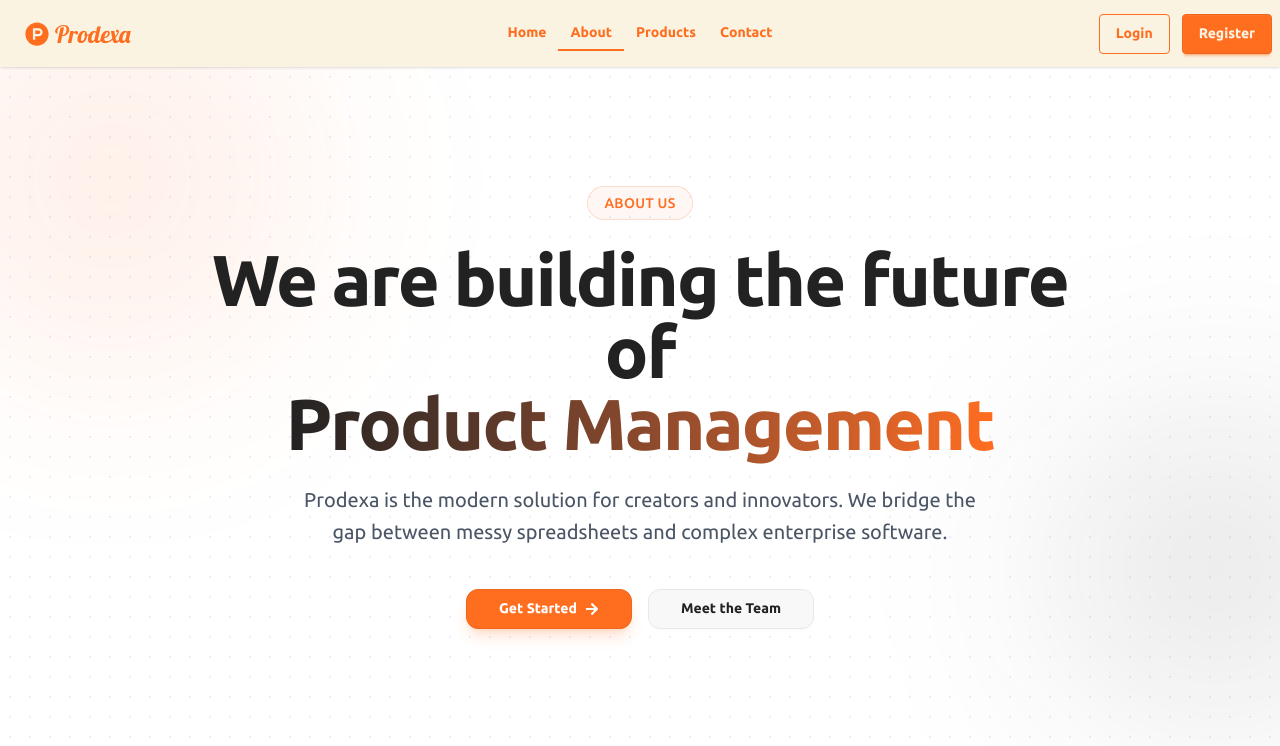
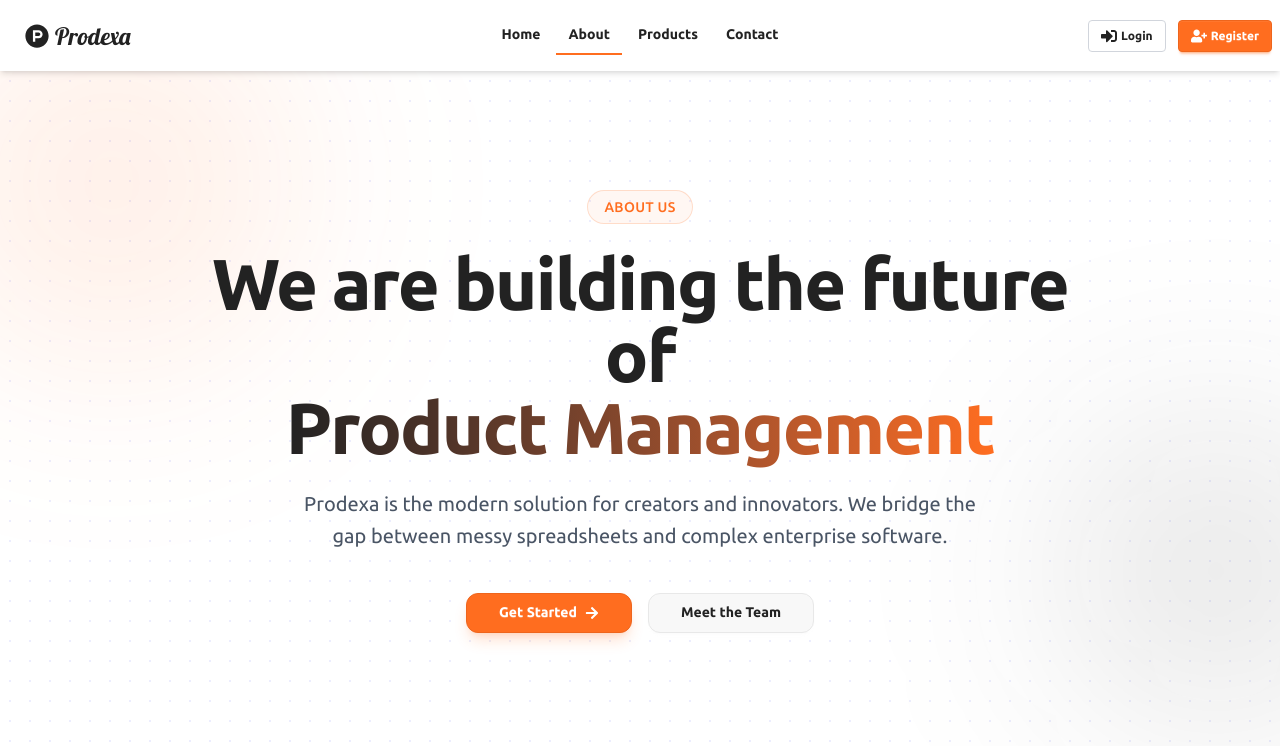
Before and after one commit to RaiyanSohel-byte/prodexa-client, a Next.js app: page /about in a window 1280 px wide. Shown: the top 746 px of the page. Built offline with nearby package versions, Linux system fonts and the light colour scheme; no server answers.

Commit message:
readme file added

```diff
--- a/src/components/shared/Footer.jsx
+++ b/src/components/shared/Footer.jsx
@@ -1,8 +1,8 @@
 import React from "react";
 import Logo from "./Logo";
 import Link from "next/link";
-import { FaGithub, FaFacebook, FaTwitter, FaYoutube } from "react-icons/fa"; // Added specific social icons
-
+import { FaGithub, FaFacebook, FaYoutube } from "react-icons/fa";
+import { FaXTwitter } from "react-icons/fa6";
 const Footer = () => {
   const currentYear = new Date().getFullYear();
 
@@ -14,8 +14,7 @@ const Footer = () => {
           {/* Column 1: Logo and Brand Info */}
           <div className="md:col-span-2 lg:col-span-2 space-y-4">
             <div className="flex items-center text-2xl font-bold">
-              <Logo />{" "}
-              {/* Assuming Logo component displays the brand name/icon */}
+              <Logo /> {/* Assuming Logo component displays the brand name */}
             </div>
             <p className="text-gray-400 max-w-xs">
               Prodexa provides powerful tools and insights to manage and scale
@@ -56,7 +55,7 @@ const Footer = () => {
             </nav>
           </div>
 
-          {/* Column 3: Resources/Support (Optional, for professional look) */}
+          {/* Column 3: Resources/Support */}
           <div className="space-y-3">
             <h3 className="text-lg font-semibold text-accent uppercase tracking-wider mb-3">
               Support
@@ -95,15 +94,15 @@ const Footer = () => {
               Connect
             </h3>
             <div className="flex space-x-4 text-gray-400">
-              {/* Twitter (Replaced old SVG) */}
+              {/* Twitter */}
               <a
                 href="#"
                 aria-label="Twitter"
                 className="hover:text-white transition transform hover:scale-110"
               >
-                <FaTwitter className="w-6 h-6" />
+                <FaXTwitter className="w-6 h-6" />
               </a>
-              {/* YouTube (Replaced old SVG) */}
+              {/* YouTube  */}
               <a
                 href="#"
                 aria-label="YouTube"
@@ -111,7 +110,7 @@ const Footer = () => {
               >
                 <FaYoutube className="w-6 h-6" />
               </a>
-              {/* Facebook (Replaced old SVG) */}
+              {/* Facebook  */}
               <a
                 href="#"
                 aria-label="Facebook"
--- a/src/components/shared/Navbar.jsx
+++ b/src/components/shared/Navbar.jsx
@@ -7,62 +7,12 @@ import Swal from "sweetalert2";
 import toast from "react-hot-toast";
 import Image from "next/image";
 import { usePathname } from "next/navigation";
-import { FaPlusCircle } from "react-icons/fa";
+import { FaPlusCircle, FaSignInAlt, FaUserPlus } from "react-icons/fa"; // Added Login/Register icons
 import { MdOutlineManageHistory } from "react-icons/md";
 
 const Navbar = () => {
   const { user, logOutUser } = useAuth();
   const pathName = usePathname();
-
-  const links = (
-    <>
-      <li>
-        <Link
-          href="/"
-          className={
-            pathName === "/" ? "border-b-2 border-accent rounded-none" : ""
-          }
-        >
-          Home
-        </Link>
-      </li>
-      <li>
-        <Link
-          href="/about"
-          className={
-            pathName === "/about" ? "border-b-2 border-accent rounded-none" : ""
-          }
-        >
-          About
-        </Link>
-      </li>
-      <li>
-        <Link
-          href="/products"
-          className={
-            pathName === "/products"
-              ? "border-b-2 border-accent rounded-none"
-              : ""
-          }
-        >
-          Products
-        </Link>
-      </li>
-
-      <li>
-        <Link
-          href="/contact"
-          className={
-            pathName === "/contact"
-              ? "border-b-2 border-accent rounded-none"
-              : ""
-          }
-        >
-          Contact
-        </Link>
-      </li>
-    </>
-  );
 
   const handleLogOut = () => {
     Swal.fire({
@@ -70,8 +20,8 @@ const Navbar = () => {
       text: "You will be logged out!",
       icon: "warning",
       showCancelButton: true,
-      confirmButtonColor: "#28a745",
-      cancelButtonColor: "#d33",
+      confirmButtonColor: "#10B981", // Modern color for confirmation
+      cancelButtonColor: "#EF4444",
       confirmButtonText: "Yes, log out!",
     }).then((result) => {
       if (result.isConfirmed) {
@@ -89,16 +39,50 @@ const Navbar = () => {
     });
   };
 
+  // --- Refined Navigation Links ---
+  const links = (
+    <>
+      {["Home", "About", "Products", "Contact"].map((label) => {
+        const href = label === "Home" ? "/" : `/${label.toLowerCase()}`;
+        const isActive = pathName === href;
+        return (
+          <li key={label}>
+            <Link
+              href={href}
+              className={`
+                px-3 py-2 text-primary font-semibold transition duration-200
+                hover:text-accent hover:bg-transparent
+                ${
+                  isActive
+                    ? "border-b-2 border-accent text-accent !bg-transparent rounded-none"
+                    : "border-b-2 border-transparent"
+                }
+              `}
+            >
+              {label}
+            </Link>
+          </li>
+        );
+      })}
+    </>
+  );
+
   return (
-    <div className="bg-secondary shadow-sm sticky top-0 z-50">
-      <div className="max-w-7xl mx-auto navbar text-accent">
+    // --- Sticky Container with Modern Background ---
+    <div className="bg-white/95 backdrop-blur-sm shadow-md sticky top-0 z-50 transition-all duration-300">
+      <div className="max-w-7xl mx-auto navbar text-primary">
+        {/* === Left: Logo and Mobile Menu === */}
         <div className="navbar-start">
-          {/* Mobile Menu */}
+          {/* Mobile Dropdown */}
           <div className="dropdown">
-            <div tabIndex={0} role="button" className="btn btn-ghost lg:hidden">
+            <div
+              tabIndex={0}
+              role="button"
+              className="btn btn-ghost lg:hidden p-2"
+            >
               <svg
                 xmlns="http://www.w3.org/2000/svg"
-                className="h-5 w-5"
+                className="h-6 w-6"
                 fill="none"
                 viewBox="0 0 24 24"
                 stroke="currentColor"
@@ -113,7 +97,7 @@ const Navbar = () => {
             </div>
             <ul
               tabIndex={-1}
-              className="menu menu-sm dropdown-content bg-base-100 rounded-box z-10 mt-3 w-52 p-2 shadow font-semibold"
+              className="menu menu-sm dropdown-content bg-white rounded-box z-50 mt-3 w-52 p-2 shadow-xl font-semibold border border-gray-100"
             >
               {links}
             </ul>
@@ -123,83 +107,97 @@ const Navbar = () => {
           <Logo />
         </div>
 
-        {/* Desktop Menu */}
+        {/* === Center: Desktop Menu === */}
         <div className="navbar-center hidden lg:flex">
-          <ul className="menu menu-horizontal px-1 font-semibold">{links}</ul>
+          <ul className="menu menu-horizontal px-1 font-semibold space-x-1">
+            {links}
+          </ul>
         </div>
 
-        {/* Right Side */}
+        {/* === Right: Auth/User Controls === */}
         <div className="navbar-end gap-3">
           {user ? (
             <>
+              {/* --- User Dropdown --- */}
               <div className="dropdown dropdown-end">
                 <div
                   tabIndex={0}
                   role="button"
-                  className="btn btn-ghost btn-circle avatar"
+                  className="btn btn-ghost btn-circle avatar p-0 transition-transform duration-300 hover:scale-105"
+                  title={user.displayName || user.email || "User"}
                 >
-                  <div className="w-12 rounded-full border-2 border-accent">
+                  <div className="w-10 h-10 rounded-full border-2 border-accent ring-2 ring-offset-2 ring-accent/50 overflow-hidden">
                     <Image
                       src={
-                        user.photoURL ||
-                        "https://images.unsplash.com/photo-1728577740843-5f29c7586afe?q=80&w=880&auto=format&fit=crop&ixlib=rb-4.1.0&ixid=M3wxMjA3fDB8MHxwaG90by1wYWdlfHx8fGVufDB8fHx8fA%3D%3D"
+                        user.photoURL || "/default-user.png" // Use a local default image path
                       }
                       alt="profile"
-                      width={48}
-                      height={48}
+                      width={40}
+                      height={40}
+                      sizes="40px"
+                      className="object-cover"
                     />
                   </div>
                 </div>
 
                 <ul
                   tabIndex={0}
-                  className="mt-3 z-[100] p-4 shadow menu menu-sm dropdown-content bg-base-100 rounded-box w-60"
+                  className="mt-4 z-[100] p-4 shadow-2xl menu menu-sm dropdown-content bg-white rounded-xl w-72 border border-gray-100"
                 >
-                  <li className="mb-2 text-center">
-                    <Image
-                      src={user.photoURL || "/default-user.png"}
-                      alt="profile"
-                      width={60}
-                      height={60}
-                      className="rounded-full mx-auto"
-                    />
+                  {/* User Info Header */}
+                  <li className="mb-3 border-b pb-3 border-gray-100">
+                    <div className="flex flex-col items-center justify-center p-0 hover:bg-transparent">
+                      <div className="w-16 h-16 rounded-full overflow-hidden mb-2 ring-2 ring-accent/50">
+                        <Image
+                          src={user.photoURL || "/default-user.png"}
+                          alt="profile"
+                          width={64}
+                          height={64}
+                          sizes="64px"
+                          className="rounded-full object-cover"
+                        />
+                      </div>
+                      <span className="font-extrabold text-primary text-lg">
+                        {user.displayName || "User"}
+                      </span>
+                      <span className="text-xs text-gray-500 truncate w-full text-center">
+                        {user.email}
+                      </span>
+                    </div>
                   </li>
 
-                  <li className="text-center font-bold text-primary">
-                    {user.displayName || "User"}
+                  {/* Dashboard Links */}
+                  <li className="font-medium">
+                    <Link
+                      href="/addProducts"
+                      className={`text-primary hover:bg-accent/10 ${
+                        pathName === "/addProducts"
+                          ? "bg-accent/10 text-accent"
+                          : ""
+                      }`}
+                    >
+                      <FaPlusCircle className="w-4 h-4" /> Add Products
+                    </Link>
+                  </li>
+                  <li className="font-medium">
+                    <Link
+                      href="/manageProducts"
+                      className={`text-primary hover:bg-accent/10 ${
+                        pathName === "/manageProducts"
+                          ? "bg-accent/10 text-accent"
+                          : ""
+                      }`}
+                    >
+                      <MdOutlineManageHistory className="w-5 h-5" /> Manage
+                      Products
+                    </Link>
                   </li>
 
-                  <li className="text-center text-sm text-gray-500 mb-2">
-                    {user.email}
-                  </li>
-                  <li className="font-semibold ">
-                    <Link
-                      href="/addProducts"
-                      className={
-                        pathName === "/addProducts"
-                          ? "bg-accent/20"
-                          : "border-t border-accent/50"
-                      }
-                    >
-                      <FaPlusCircle /> Add Products
-                    </Link>
-                  </li>
-                  <li className="font-semibold">
-                    <Link
-                      href="/manageProducts"
-                      className={
-                        pathName === "/manageProducts"
-                          ? "bg-accent/20"
-                          : "border-t border-accent/50"
-                      }
-                    >
-                      <MdOutlineManageHistory /> Manage Products
-                    </Link>
-                  </li>
+                  {/* Logout Button */}
                   <li>
                     <button
                       onClick={handleLogOut}
-                      className="btn btn-accent text-white btn-sm w-full mt-2"
+                      className="btn btn-accent text-white btn-sm w-full mt-3 hover:bg-accent/90 transition duration-200"
                     >
                       Logout
                     </button>
@@ -208,19 +206,20 @@ const Navbar = () => {
               </div>
             </>
           ) : (
+            // --- Login/Register Buttons ---
             <>
               <Link
                 href="/login"
-                className="btn btn-accent btn-outline btn-xs lg:btn-md hover:text-secondary"
+                className="btn btn-ghost text-primary border border-gray-300 hover:bg-accent/10 hover:border-accent transition duration-200 btn-xs lg:btn-sm flex items-center gap-1"
               >
-                Login
+                <FaSignInAlt className="w-4 h-4 hidden sm:inline" /> Login
               </Link>
 
               <Link
                 href="/register"
-                className="btn btn-accent btn-xs lg:btn-md text-secondary"
+                className="btn btn-accent text-white hover:bg-accent/90 transition duration-200 btn-xs lg:btn-sm flex items-center gap-1"
               >
-                Register
+                <FaUserPlus className="w-4 h-4 hidden sm:inline" /> Register
               </Link>
             </>
           )}
```
Also changed, not shown: 1 other file (tests, documents, lock files or other folders).
